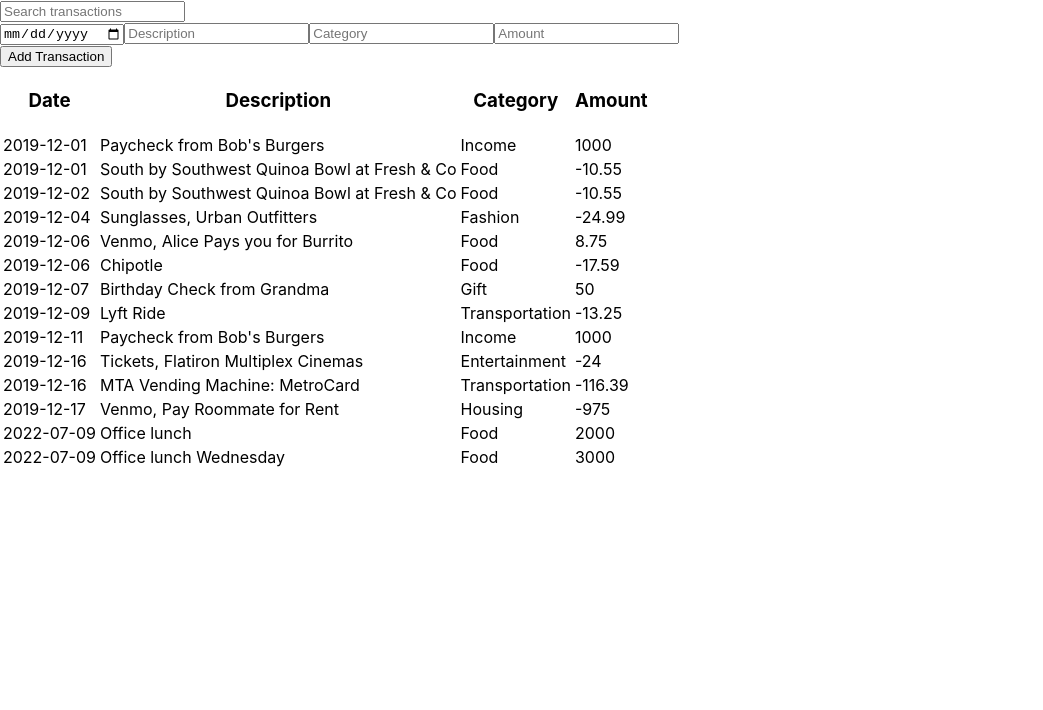
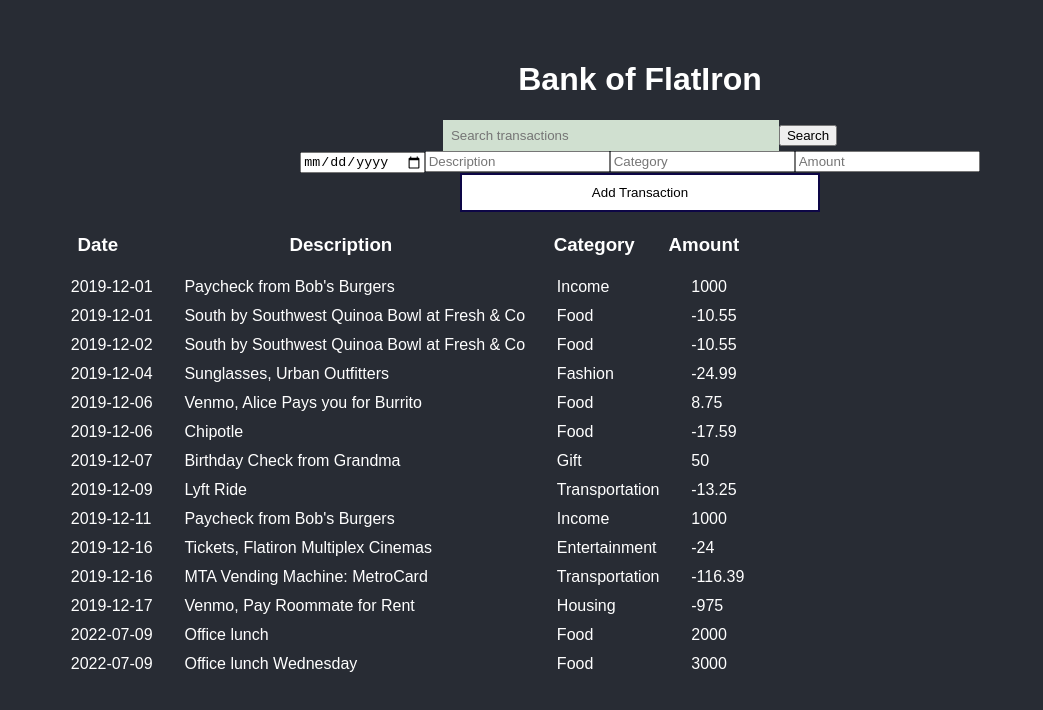
Before and after one commit to KabiruH/bank-trans, a React (Create React App) app: page / in a window 1280 px wide. Shown: the top 710 px of the page, without its empty margins (0-1043 px from the left). Built offline with nearby package versions, Linux system fonts and the light colour scheme; data requests are answered from the project's data file.

Commit message:
completed assignment

```diff
--- a/db.json
+++ b/db.json
@@ -103,6 +103,18 @@
     },
     {
       "id": 16
+    },
+    {
+      "id": 17
+    },
+    {
+      "id": 18
+    },
+    {
+      "id": 19
+    },
+    {
+      "id": 20
     }
   ]
 }
--- a/src/components/AddTransaction.js
+++ b/src/components/AddTransaction.js
@@ -12,13 +12,15 @@
         const newTransaction = { id, date, description, category, amount }
 
         fetch('http://localhost:3000/transactions', {
-            method: 'POST',
+            headers: {
+                'Content-Type': 'application/json',
+              },
             body: JSON.stringify(newTransaction),
         }).then(() => { });
     }
 
     return (
-        <div>
+        <div >
             <form>
                 <div className='inline fields' key={setId}>
                     <input
@@ -50,7 +52,7 @@
                         onChange={(event) => setAmount(event.target.value)}
                     />
                 </div>
-                <button className='ui button' type='submit' onClick={handleSubmit}>
+                <button className='adbut' type='submit' onClick={handleSubmit}>
                     Add Transaction
                 </button>
             </form>
--- a/src/components/App.css
+++ b/src/components/App.css
@@ -36,3 +36,34 @@
     transform: rotate(360deg);
   }
 }
+
+body {
+  background-color: #282c34;
+  color: white;
+  padding: 40px;
+  font-family: Arial;
+  text-align: center;
+}
+
+.table {
+  width: 100%;
+  border-collapse: collapse;
+  border-spacing:10;
+  text-align: left;
+  margin-bottom: 20px;
+  overflow: hidden;
+
+}
+
+.rowT {
+  padding-left: 1.8rem;
+  padding-bottom: 0.5rem;
+}
+
+.adbut {
+  background-color: white;
+  color: black;
+  border: 2px solid #0d0646;
+  width: 30%;
+  padding: 10px 24px
+}
--- a/src/components/App.js
+++ b/src/components/App.js
@@ -3,9 +3,18 @@
 import AccountDetails from './Account';
 
 function App() {
+
+  function handleOnSearch(search, setTransactions) {
+    setTransactions((transactions) => {
+      transactions.filter((transaction) =>
+        transaction.description.includes(search)
+      );
+    });
+  }
   return (
     <div>
-      <AccountDetails/>
+      <h1>Bank of FlatIron</h1>
+      <AccountDetails handleSearch={handleOnSearch}/>
     </div>
   );
 }
--- a/src/components/Filter.js
+++ b/src/components/Filter.js
@@ -1,13 +1,19 @@
 import React from "react";
 
+
 function Filter ({newSearch}) {
-    return (
-        <div>
-            <input type="text"
+    const BarStyle = {width:"20rem",background:"#D0E0D0", border:"none", padding:"0.5rem"}
+       return (
+        <div className="search">
+            <input
+            style={BarStyle}
+            type="text"
             placeholder="Search transactions"
             onChange={newSearch}
             />
-            <i className='circular search link icon'></i>
+            <button onClick={newSearch}>Search</button>
+
+
         </div>
     )
 }
--- a/src/components/Format.js
+++ b/src/components/Format.js
@@ -3,11 +3,11 @@
 function TransactionFormat (props) {
     const mappedTransaction = props.transactions.map((transaction) => {
         return (
-          <tr key={transaction.id}>
-            <td>{transaction.date}</td>
-            <td>{transaction.description}</td>
-            <td>{transaction.category}</td>
-            <td>{transaction.amount}</td>
+          <tr className="table" key={transaction.id}>
+            <td className="rowT">{transaction.date}</td>
+            <td className="rowT">{transaction.description}</td>
+            <td className="rowT">{transaction.category}</td>
+            <td className="rowT">{transaction.amount}</td>
           </tr>
         );
       });
--- a/src/index.js
+++ b/src/index.js
@@ -6,9 +6,9 @@
 
 const root = ReactDOM.createRoot(document.getElementById('root'));
 root.render(
-  <React.StrictMode>
+
     <App />
-  </React.StrictMode>
+
 );
 
 reportWebVitals();
```
